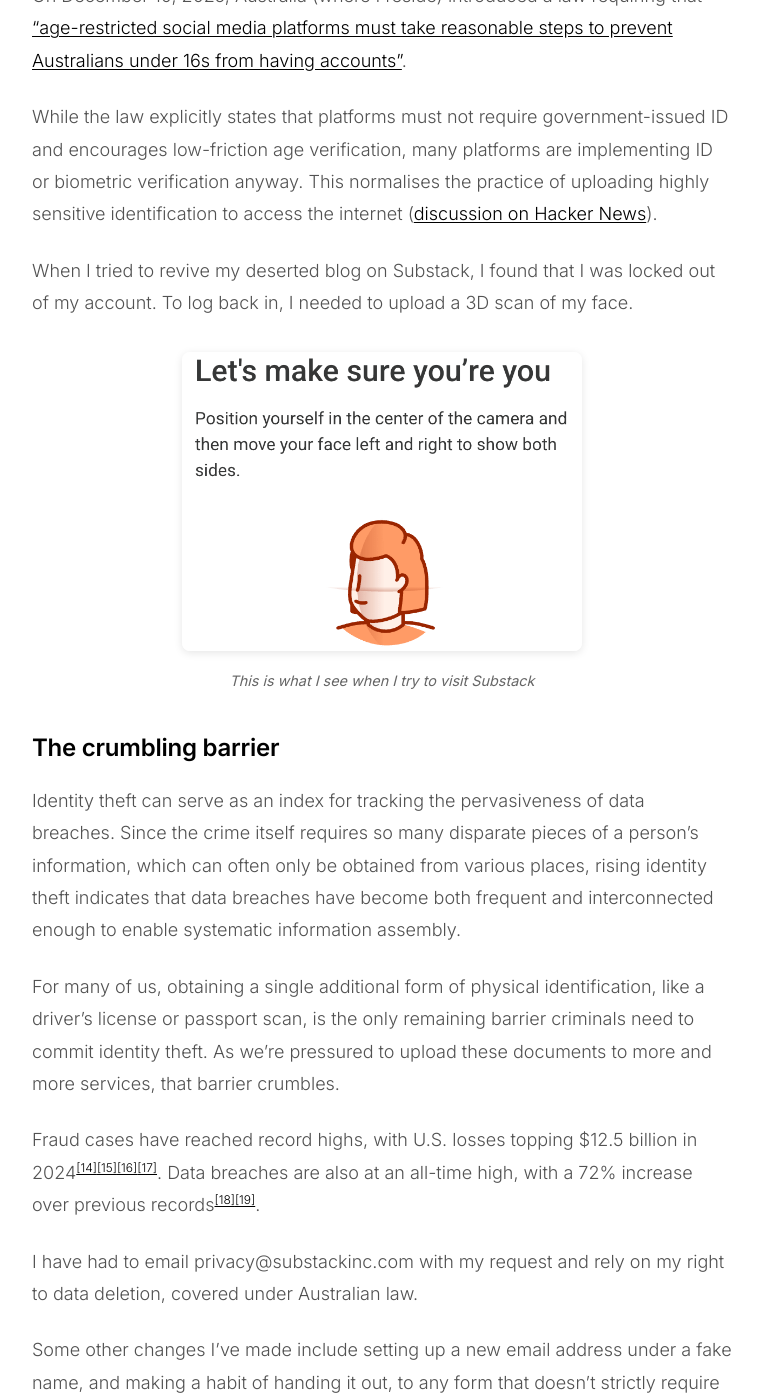
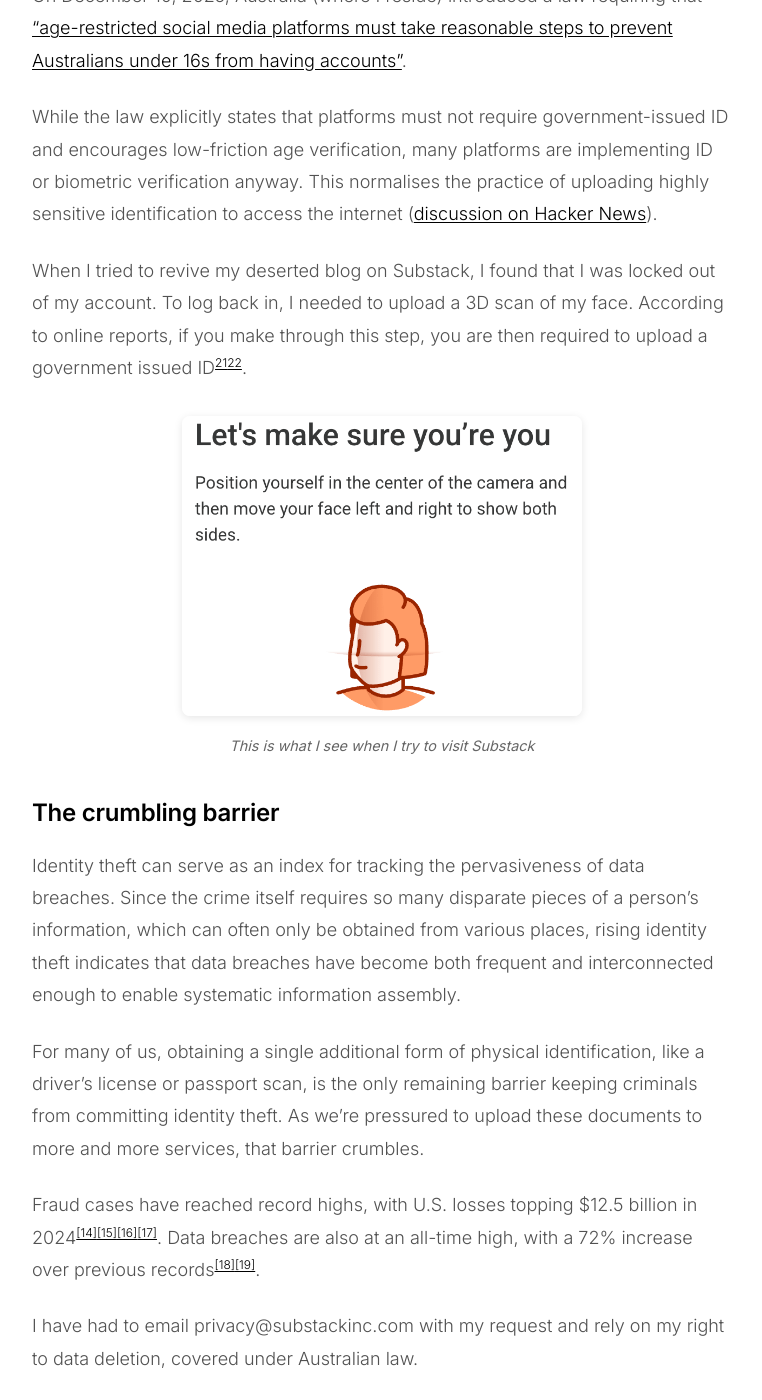
Before and after one commit to s-jac/s-jac.github.io, a Jekyll site: the page built from _wip/privacy.md, in a window 1280 px wide and 1400 px high, scrolled down 1640 px. Shown: the whole window, without its empty margins (258-1020 px from the left). Built offline with Jekyll 4.4.1, drawn with Linux system fonts in a browser that asks for light colours; comment, search, counter and statistics services are not loaded.

Commit message:
extend substack point and fix wording

```diff
--- a/_wip/privacy.md
+++ b/_wip/privacy.md
@@ -38,7 +38,7 @@
 
 While the law explicitly states that platforms must not require government-issued ID and encourages low-friction age verification, many platforms are implementing ID or biometric verification anyway. This normalises the practice of uploading highly sensitive identification to access the internet ([discussion on Hacker News][12]).
 
-When I tried to revive my deserted blog on Substack, I found that I was locked out of my account. To log back in, I needed to upload a 3D scan of my face.
+When I tried to revive my deserted blog on Substack, I found that I was locked out of my account. To log back in, I needed to upload a 3D scan of my face. According to online reports, if you make through this step, you are then required to upload a government issued ID<sup>[21][21]</sup><sup>[22][22]</sup>.
 
 <figure style="max-width: 400px; margin: 2rem auto;">
   <img src="/assets/images/blog/privacy-content.png" alt="Substack asking me to verify my identity with a 3D face scan" style="width: 100%; border-radius: 8px; box-shadow: 0 2px 8px rgba(0,0,0,0.1);">
@@ -49,7 +49,7 @@
 
 Identity theft can serve as an index for tracking the pervasiveness of data breaches. Since the crime itself requires so many disparate pieces of a person's information, which can often only be obtained from various places, rising identity theft indicates that data breaches have become both frequent and interconnected enough to enable systematic information assembly.
 
-For many of us, obtaining a single additional form of physical identification, like a driver's license or passport scan, is the only remaining barrier criminals need to commit identity theft. As we're pressured to upload these documents to more and more services, that barrier crumbles.
+For many of us, obtaining a single additional form of physical identification, like a driver's license or passport scan, is the only remaining barrier keeping criminals from committing identity theft. As we're pressured to upload these documents to more and more services, that barrier crumbles.
 
 Fraud cases have reached record highs, with U.S. losses topping $12.5 billion in 2024<sup>[[14]][14]</sup><sup>[[15]][15]</sup><sup>[[16]][16]</sup><sup>[[17]][17]</sup>. Data breaches are also at an all-time high, with a 72% increase over previous records<sup>[[18]][18]</sup><sup>[[19]][19]</sup>.
 
@@ -79,3 +79,5 @@
 [18]: https://www.idtheftcenter.org/post/2023-annual-data-breach-report-reveals-record-number-of-compromises-72-percent-increase-over-previous-high/
 [19]: https://www.iii.org/fact-statistic/facts-statistics-identity-theft-and-cybercrime
 [20]: https://s-jac.github.io/blog/
+[21]: https://www.reddit.com/r/Substack/comments/1pqy2s8/age_verification_required_in_app/
+[22]: https://medium.com/@CelineL/substack-age-verification-in-australia-for-australians-c0a3512e198c
```
